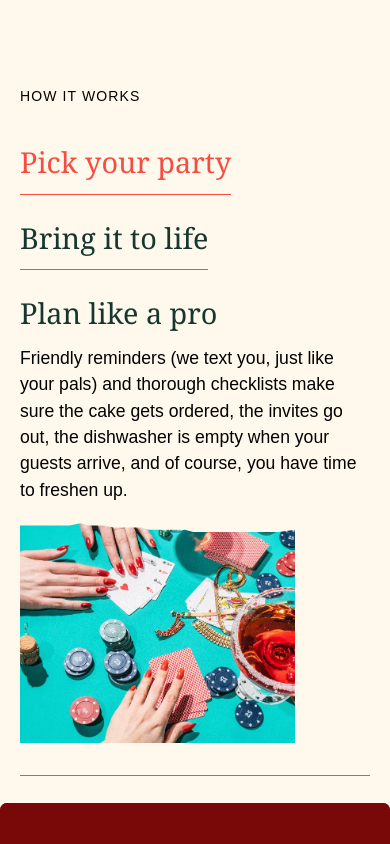
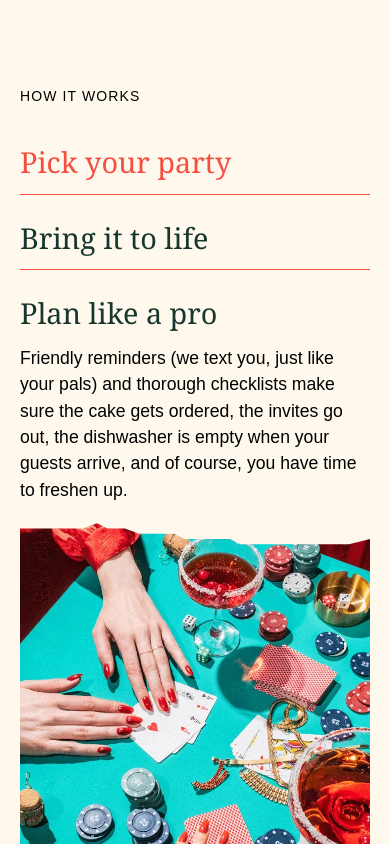
Before and after one commit to MbiamouRichy/partytrick, an Angular app: page / in a window 390 px wide. Shown: the part 1120-1964 px from the top of the page. Built offline with nearby package versions, Linux system fonts and the light colour scheme.

Commit message:
mise en place du responsive : partie8 < 768px amelioration de l'affichage des images

```diff
--- a/src/app/app.component.scss
+++ b/src/app/app.component.scss
@@ -1551,19 +1551,24 @@ footer {
       max-width: 100%;
 
       .section2_div2_div1_div1 {
-        width: auto;
+        width: 100%;
         padding-top: 20px;
+        flex-direction: row;
+        align-items: center;
+        justify-content: center;
 
         .div_img {
           margin-top: 20px;
-          display: block;
-          width: 275px;
-          height: 220px;
+          width: 100%;
+          height: 100%;
+          display: flex;
+          flex-direction: row;
+          align-items: center;
+          justify-content: center;
 
           img {
             object-fit: cover;
             width: 100%;
-            height: 100%;
           }
         }
       }
@@ -1620,8 +1625,12 @@ footer {
 
     .div_img {
       clip-path: none;
-      width: 275px;
-      height: 220px;
+      margin-top: 20px;
+      width: 100%;
+      height: 100%;
+      flex-direction: row;
+      align-items: center;
+      justify-content: center;
 
       img {
         width: 100%;
@@ -1682,13 +1691,21 @@ footer {
     width: auto;
     height: auto;
   }
-  .section5_div2 .div_img {
-    margin-top: 20px;
-
-    img {
-      width: 275px;
-    }
-  }
+  .section5_div2{
+    .div_img {
+      margin-top: 20px;
+      width: 100%;
+      height: 100%;
+      flex-direction: row;
+      align-items: center;
+      justify-content: center;
+
+      img {
+        width: 100%;
+      }
+    }
+  }
+
   footer {
     padding: 0 20px;
     padding-top: 3rem;
```
